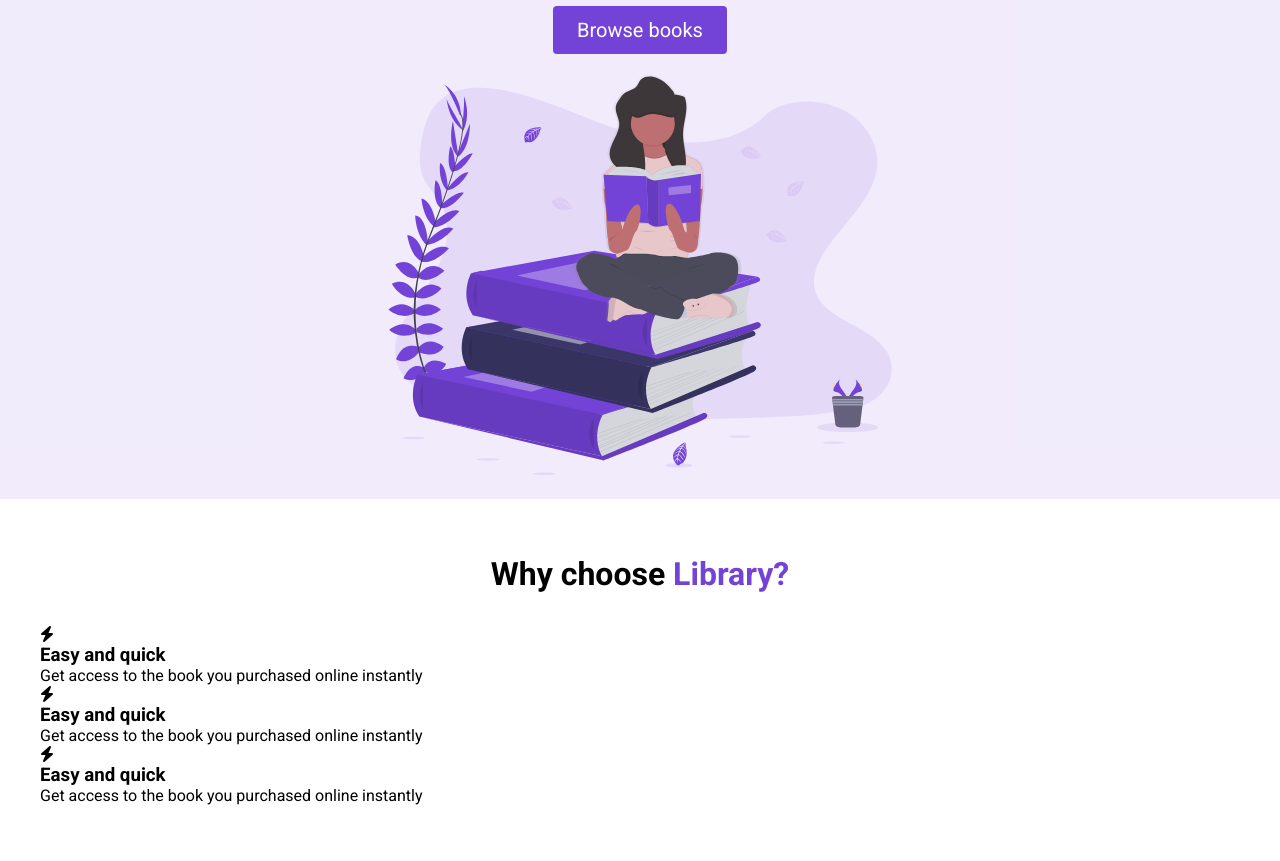
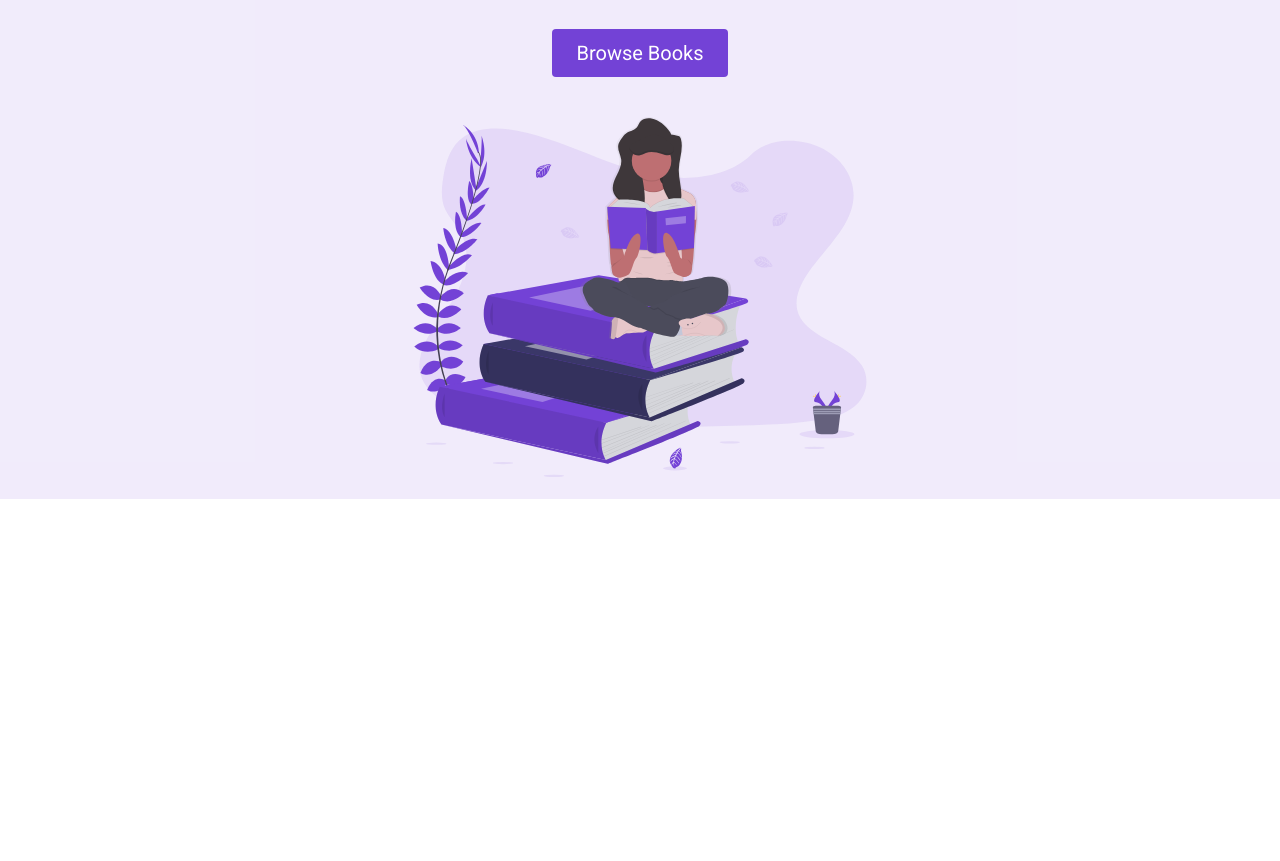
Before and after one commit to jwpark0215/Library-Project, a plain HTML site: page index.html in a window 1280 px wide. Shown: the part 301-1162 px from the top of the page. After the commit the page ends 822 px from the top, so only its background shows below. Drawn offline with Linux system fonts and the light colour scheme.

Commit message:
redid everything

```diff
--- a/index.html
+++ b/index.html
@@ -4,12 +4,8 @@
     <meta charset="UTF-8" />
     <meta http-equiv="X-UA-Compatible" content="IE=edge" />
     <meta name="viewport" content="width=device-width, initial-scale=1.0" />
-    <title>Library</title>
-    <link rel="stylesheet" href="./styles.css " />
-    <script
-      src="https://kit.fontawesome.com/c8e4d183c2.js"
-      crossorigin="anonymous"
-    ></script>
+    <title>Document</title>
+    <link rel="stylesheet" href="./styles.css" />
   </head>
   <body>
     <section id="landing">
@@ -17,9 +13,9 @@
         <div class="nav__container">
           <img class="logo" src="./assets/Library.svg" alt="" />
           <ul class="nav__links">
-            <li><a href="#" class="nav__link">Home</a></li>
-            <li><a href="#" class="nav__link">Contact</a></li>
-            <li><a href="#" class="nav__link nav__link--primary">Books</a></li>
+            <li><a class="nav__link" href="">Home</a></li>
+            <li><a class="nav__link" href="">Contact</a></li>
+            <li><a class="nav__link nav__link--primary" href="">Books</a></li>
           </ul>
         </div>
       </nav>
@@ -27,64 +23,20 @@
         <div class="header__container">
             <div class="header__description">
                 <h1>Australia's most awarded online library platform</h1>
-            <h2>
-              Find your dream book with <span class="purple">Library</span>
-            </h2>
-            <button class="btn">Browse books</button>
+                <h2>Find your dream book with <span class="purple">Library</span></h2>
+                <button class="btn">
+                    Browse Books
+                </button>
             </div>
-
-          <figure class="header_img--wrapper">
-            <img src="./assets/Undraw_Books.svg" alt="" />
+            <figure class="header__img--wrapper">
+                <img src="./assets/Undraw_Books.svg" alt="">
             </figure>
         </div>
       </header>
     </section>
-
     <main>
         <section id="highlights">
-        <div class="container">
-          <div class="row">
-            <h2 class="section__title">
-              Why choose <span class="purple">Library?</span>
-            </h2>
 
-            <div class="highlights_wrapper">
-              <div class="highlight">
-                <div class="highlight__img">
-                  <i class="fas fa-bolt"></i>
-                  <h3 class="highlight_subtitle">Easy and quick</h3>
-                  <p class="highlight__para">
-                    Get access to the book you purchased online instantly
-                  </p>
-                </div>
-              </div>
-            </div>
-
-            <div class="highlights_wrapper">
-              <div class="highlight">
-                <div class="highlight__img">
-                  <i class="fas fa-bolt"></i>
-                  <h3 class="highlight_subtitle">Easy and quick</h3>
-                  <p class="highlight__para">
-                    Get access to the book you purchased online instantly
-                  </p>
-                </div>
-              </div>
-            </div>
-
-            <div class="highlights_wrapper">
-              <div class="highlight">
-                <div class="highlight__img">
-                  <i class="fas fa-bolt"></i>
-                  <h3 class="highlight_subtitle">Easy and quick</h3>
-                  <p class="highlight__para">
-                    Get access to the book you purchased online instantly
-                  </p>
-                </div>
-              </div>
-            </div>
-          </div>
-        </div>
         </section>
     </main>
   </body>
--- a/styles.css
+++ b/styles.css
@@ -1,34 +1,36 @@
 @import url('https://fonts.googleapis.com/css2?family=Roboto:wght@400;500;700&display=swap');
-*{
-    padding: 0;
-    margin: 0;
-    box-sizing: border-box;
-    font-family: 'Roboto', sans-serif;
+* {
+  padding: 0;
+  margin: 0;
+  box-sizing: border-box;
+  font-family: 'Roboto', sans-serif;
 }
+
 
 nav{
     height: 80px;
-    display: flex ;
+    display:flex
 }
 
 img{
     width: 100%;
     height: 100%;
     max-height: 50vh;
+    padding: 20px;
 }
 
 .nav__container{
+    display: flex;
     width: 100%;
+    padding: 0 24px;
     max-width: 1200px;
-    display:flex;
     justify-content: space-between;
     align-items: center;
     margin: 0 auto;
-    padding: 0 24px ;
 }
 
 .purple{
-    color:#7342d6
+    color: #7342d6;
 }
 
 .logo{
@@ -43,17 +45,17 @@ li{
     list-style-type: none;
 }
 
-.nav__link:hover{
-    text-decoration: underline;
-}
-
 .nav__link{
     margin-left: 16px;
     text-decoration: none;
     font-size: 20px;
-    color: #7342d6;
+    color:  #7342d6;
     font-weight: bold;
     padding: 8px;
+}
+
+.nav__link:hover{
+    text-decoration: underline;
 }
 
 .nav__link--primary{
@@ -61,9 +63,12 @@ li{
     border-radius: 4px;
 }
 
+.nav__link--primary:hover{
+   text-decoration: none;
+}
 
 #landing{
-    background-color: rgba(115,66,214,0.1);
+    background-color:rgba(115,66,214,0.1)
 }
 
 header{
@@ -78,6 +83,7 @@ header{
     display: flex;
     flex-direction: column;
     justify-content: space-around;
+    padding-top: 24px;
 }
 
 .header__description{
@@ -88,7 +94,7 @@ header{
 
 h1{
     font-size: 56px;
-    color:#7342d6;
+    color: #7342d6;
     margin-bottom: 24px;
     text-align: center;
 }
@@ -104,7 +110,7 @@ button{
 }
 
 button:active{
-    transform: translateY(1px)
+    transform: translateY(1px );
 }
 
 .btn{
@@ -113,21 +119,9 @@ button:active{
     padding: 12px 24px;
     font-size: 20px;
     border-radius: 4px;
-    border: none;
+    border: none ;
 }
 
-.header_img--wrapper{
+.header__img--wrapper{
     padding: 20px;
 }
-
-.container{
-    padding: 56px 0;
-}
-
-.row{
-     width:100%;
-     max-width: 1200px;
-     margin: 0 auto;
-}
-
-/* Highlights */
```
Lines whose indentation alone changed are shown as unchanged.
